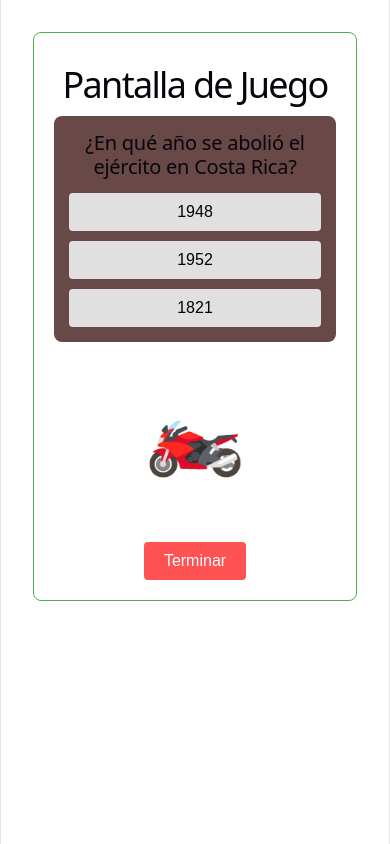
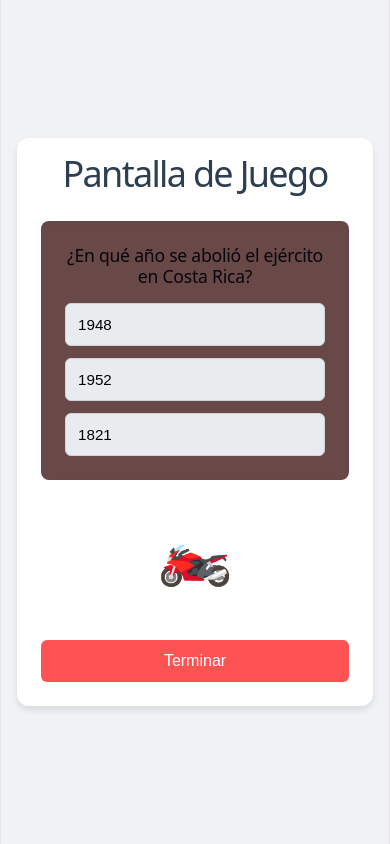
Before and after one commit to DannyOrtizMartinez/ProyectoPersonal-Multimedios, a Vue app: page / in a window 390 px wide. Both pictures are taken after a click on the button "Jugar". Built offline with nearby package versions, Linux system fonts and the light colour scheme.

Commit message:
Diseño responsivo y creación de REFERENCIAS.md

```diff
--- a/src/App.vue
+++ b/src/App.vue
@@ -17,8 +17,15 @@ const pantallaActual = ref('start')
 
 <style scoped>
 .app-container {
-  font-family: sans-serif;
+  font-family: 'Segoe UI', Tahoma, Geneva, Verdana, sans-serif;
   text-align: center;
-  padding: 2rem;
+  padding: 1rem;
+  min-height: 100vh;
+  display: flex;
+  align-items: center;
+  justify-content: center;
+  background-color: #f0f2f5;
+  color: #333;
+  box-sizing: border-box;
 }
 </style>
--- a/src/components/GameScreen.vue
+++ b/src/components/GameScreen.vue
@@ -113,48 +113,67 @@ onUnmounted(() => {
 
 <style scoped>
 .screen {
-  padding: 20px;
-  border: 1px solid #4caf50;
+  padding: 2rem;
+  background: white;
+  border-radius: 12px;
+  box-shadow: 0 4px 6px rgba(0,0,0,0.1);
+  width: 100%;
+  max-width: 600px;
+  box-sizing: border-box;
+  display: flex;
+  flex-direction: column;
+}
+h1 { margin-top: 0; color: #2c3e50; }
+.pregunta-container {
+  margin: 1rem 0;
+  padding: 1.5rem;
+  background-color: #694848;
   border-radius: 8px;
+  color: #f3efef;
+  box-shadow: inset 0 2px 4px rgba(0,0,0,0.05);
 }
-.pregunta-container {
-  margin: 20px 0;
-  padding: 15px;
-  background-color: #694848ff;
-  border-radius: 8px;
-  color: #f3efefff;
+h2 {
+  font-size: 1.2rem;
+  margin-top: 0;
 }
 .opciones {
   display: flex;
   flex-direction: column;
-  gap: 10px;
-  margin-top: 15px;
+  gap: 12px;
+  margin-top: 1rem;
 }
 .btn-opcion {
-  padding: 10px;
-  font-size: 16px;
+  padding: 12px;
+  font-size: 1rem;
   cursor: pointer;
-  background-color: #e0e0e0;
-  border: none;
-  border-radius: 4px;
-  transition: background-color 0.2s;
-  color: #000000ff;
+  background-color: #e9ecef;
+  border: 1px solid #ced4da;
+  border-radius: 6px;
+  transition: all 0.2s ease;
+  color: #000000;
+  text-align: left;
 }
 .btn-opcion:hover {
-  background-color: #d0d0d0;
+  background-color: #dee2e6;
+  transform: translateX(4px);
 }
 .btn-terminar {
-  margin-top: 20px;
-  padding: 10px 20px;
-  font-size: 16px;
+  margin-top: 2rem;
+  padding: 12px 24px;
+  font-size: 1rem;
   cursor: pointer;
   background-color: #ff5252;
   color: white;
   border: none;
-  border-radius: 4px;
+  border-radius: 6px;
+  width: 100%;
+  transition: background-color 0.2s;
+}
+.btn-terminar:hover {
+  background-color: #ff1744;
 }
 .moto-container {
-  margin: 40px auto;
+  margin: 2rem auto;
   font-size: 80px;
   width: 100px;
   height: 100px;
@@ -163,4 +182,10 @@ onUnmounted(() => {
   justify-content: center;
   transition: transform 0.1s linear;
 }
+@media (max-width: 480px) {
+  .screen { padding: 1.5rem; }
+  h2 { font-size: 1.1rem; }
+  .btn-opcion { font-size: 0.95rem; }
+  .moto-container { font-size: 60px; height: 80px; margin: 1rem auto; }
+}
 </style>
--- a/src/components/ResultScreen.vue
+++ b/src/components/ResultScreen.vue
@@ -12,13 +12,36 @@ const emit = defineEmits(['cambiar-pantalla'])
 
 <style scoped>
 .screen {
-  padding: 20px;
-  border: 1px solid #2196f3;
-  border-radius: 8px;
+  padding: 2rem;
+  background: white;
+  border-radius: 12px;
+  box-shadow: 0 4px 6px rgba(0,0,0,0.1);
+  width: 100%;
+  max-width: 500px;
+  box-sizing: border-box;
+}
+h1 {
+  margin-top: 0;
+  color: #2196f3;
+}
+p {
+  color: #555;
+  font-size: 1.1rem;
 }
 button {
-  padding: 10px 20px;
-  font-size: 16px;
+  padding: 12px 24px;
+  font-size: 1.1rem;
   cursor: pointer;
+  background-color: #2196f3;
+  color: white;
+  border: none;
+  border-radius: 6px;
+  transition: transform 0.2s, background-color 0.2s;
+  width: 100%;
+  margin-top: 1rem;
+}
+button:hover {
+  background-color: #1976d2;
+  transform: scale(1.02);
 }
 </style>
--- a/src/components/StartScreen.vue
+++ b/src/components/StartScreen.vue
@@ -12,13 +12,36 @@ const emit = defineEmits(['cambiar-pantalla'])
 
 <style scoped>
 .screen {
-  padding: 20px;
-  border: 1px solid #ccc;
-  border-radius: 8px;
+  padding: 2rem;
+  background: white;
+  border-radius: 12px;
+  box-shadow: 0 4px 6px rgba(0,0,0,0.1);
+  width: 100%;
+  max-width: 500px;
+  box-sizing: border-box;
+}
+h1 {
+  margin-top: 0;
+  color: #2c3e50;
+}
+p {
+  color: #555;
+  font-size: 1.1rem;
 }
 button {
-  padding: 10px 20px;
-  font-size: 16px;
+  padding: 12px 24px;
+  font-size: 1.1rem;
   cursor: pointer;
+  background-color: #4caf50;
+  color: white;
+  border: none;
+  border-radius: 6px;
+  transition: transform 0.2s, background-color 0.2s;
+  width: 100%;
+  margin-top: 1rem;
+}
+button:hover {
+  background-color: #45a049;
+  transform: scale(1.02);
 }
 </style>
```
Also changed, not shown: 1 other file (tests, documents, lock files or other folders).
